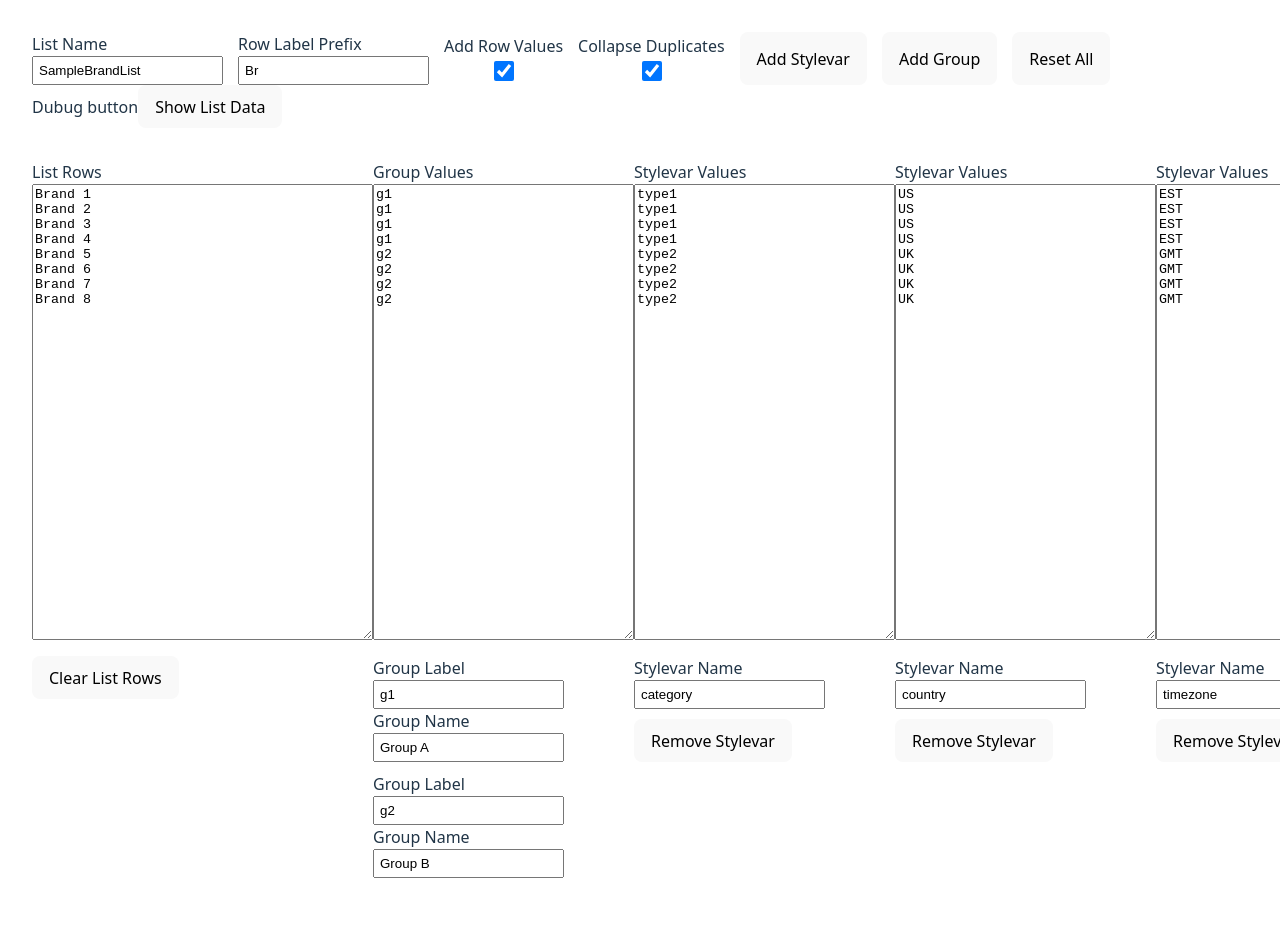
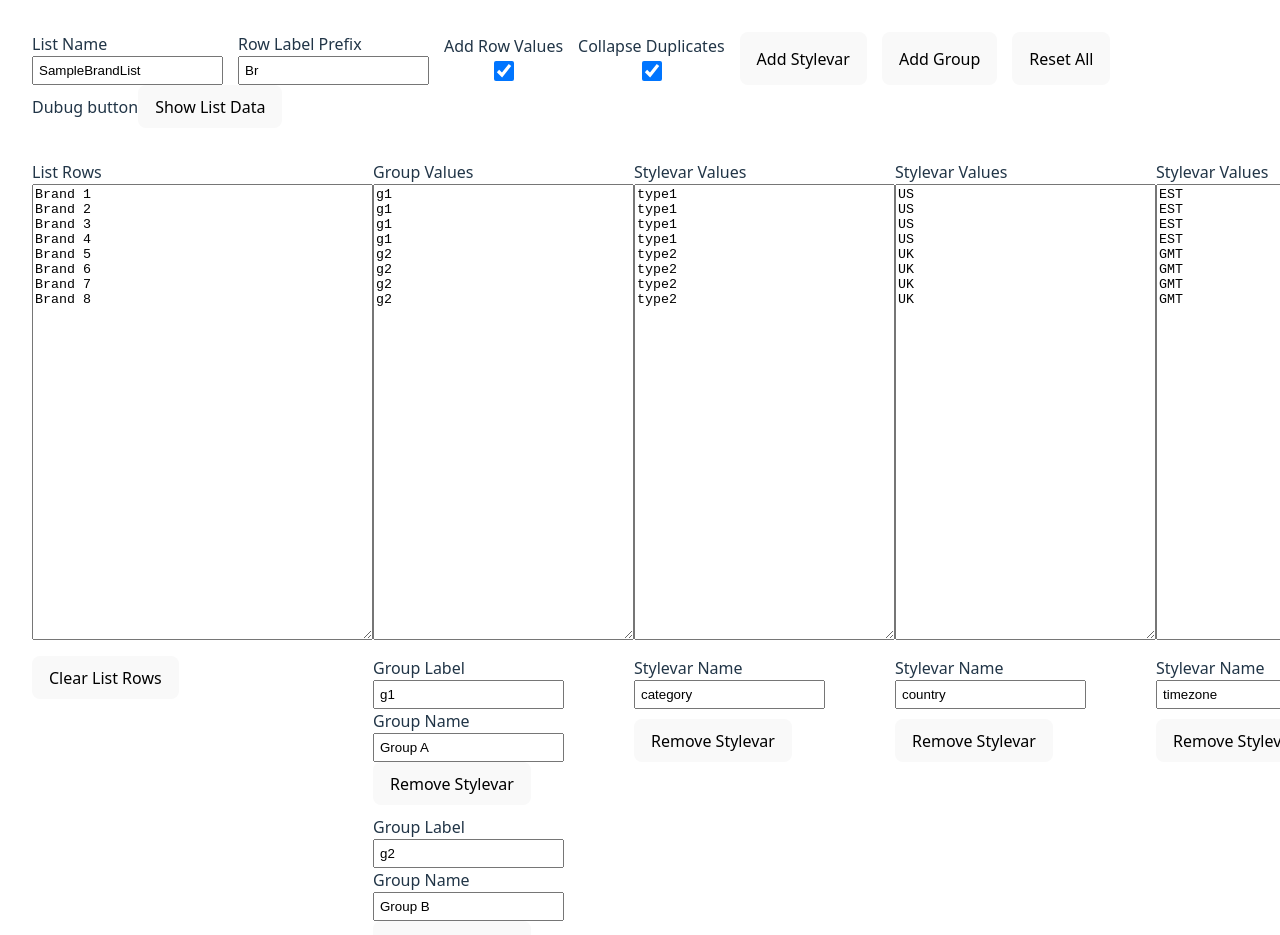
Before and after one commit to codak2/defineListGen, a React (Vite) app: page / in a window 1280 px wide. Shown: the top 935 px of the page. Before the commit the page ends 910 px from the top, so only its background shows below. Built offline with nearby package versions, Linux system fonts and the light colour scheme.

Commit message:
some more progress on group feature but not useful

```diff
--- a/src/App.jsx
+++ b/src/App.jsx
@@ -112,6 +112,7 @@ function App() {
     }
   }
 
+  // -------------------------------- Start :: Functions for Groups -----------------
   // Function to Add Group
   const handleAddGroup = () => {
     const grpLabel = "";
@@ -129,6 +130,54 @@ function App() {
     }));
   };
 
+// Function to Update Group Label (TODO)
+  const handleGrpLabelChange = (e, index) => {
+    const updatedSVName = e.target.value;
+    setListData(prevState => ({
+      ...prevState,
+      styleVars: {
+        ...prevState.styleVars,
+        name: prevState.styleVars.name.map((name, idx) => idx === index ? updatedSVName : name),
+      }
+    }));
+  };
+
+  // Function to Update Group Label (TODO)
+  const handleGrpNameChange = (e, index) => {
+    const updatedSVName = e.target.value;
+    setListData(prevState => ({
+      ...prevState,
+      styleVars: {
+        ...prevState.styleVars,
+        name: prevState.styleVars.name.map((name, idx) => idx === index ? updatedSVName : name),
+      }
+    }));
+  };
+
+
+  // Function to Remove Style Var
+  const handleRemoveGroup = (indexToRemove) => {
+
+    if (indexToRemove !== -1) {
+      setListData(prevState => {
+        const newStyleVarsName = prevState.styleVars.name.filter((name, index) => index !== indexToRemove);
+        const newStyleVarsValues = prevState.styleVars.values.filter((values, index) => index !== indexToRemove);
+
+        return {
+          ...prevState,
+          styleVars: {
+            name: newStyleVarsName,
+            values: newStyleVarsValues,
+          }
+        };
+      });
+    }
+  }
+
+
+
+
+  // -------------------------------- End :: Functions for Groups -----------------
 
 
   // Function to Generate List
@@ -193,7 +242,13 @@ function App() {
           />
 
               { (listData.groups.groupNames.length > 0) &&
-                ( <GroupsContainer groups={listData.groups} />) }
+                ( <GroupsContainer
+                groups={listData.groups}
+                handleAddGroup={handleAddGroup}
+                handleGrpLabelChange={handleGrpLabelChange}
+                handleGrpNameChange={handleGrpNameChange}
+                handleRemoveGroup={handleRemoveGroup}
+                />) }
 
 
 
--- a/src/components/GroupsContainer.jsx
+++ b/src/components/GroupsContainer.jsx
@@ -20,7 +20,7 @@ const GroupsContainer = (props) =>{
   props.groups.groupNames.map((grpName, index)=>{
     return(
                   <div>
-                    <label htmlFor=""> Group Label <br />
+                    <label htmlFor=""> Group Label
                         <input type="text"
                         key={`${grpName.groupLabel}-${index}`}
                         index={index}
@@ -30,14 +30,18 @@ const GroupsContainer = (props) =>{
                       </label>
                       <br />
 
-                      <label htmlFor=""> Group Name <br />
+                      <label htmlFor=""> Group Name
                         <input type="text"
                         key={`${grpName.groupName}-${index}`}
-                        index={index+1}
+                        index={index}
                         placeholder='Enter Group Name'
                         value={grpName.groupName}
                         />
                       </label>
+
+                      <button type="button"
+                        onClick={() => props.handleRemoveStylevar(props.index)}
+                        >Remove Stylevar</button>
                   </div>
     )
   })
```
